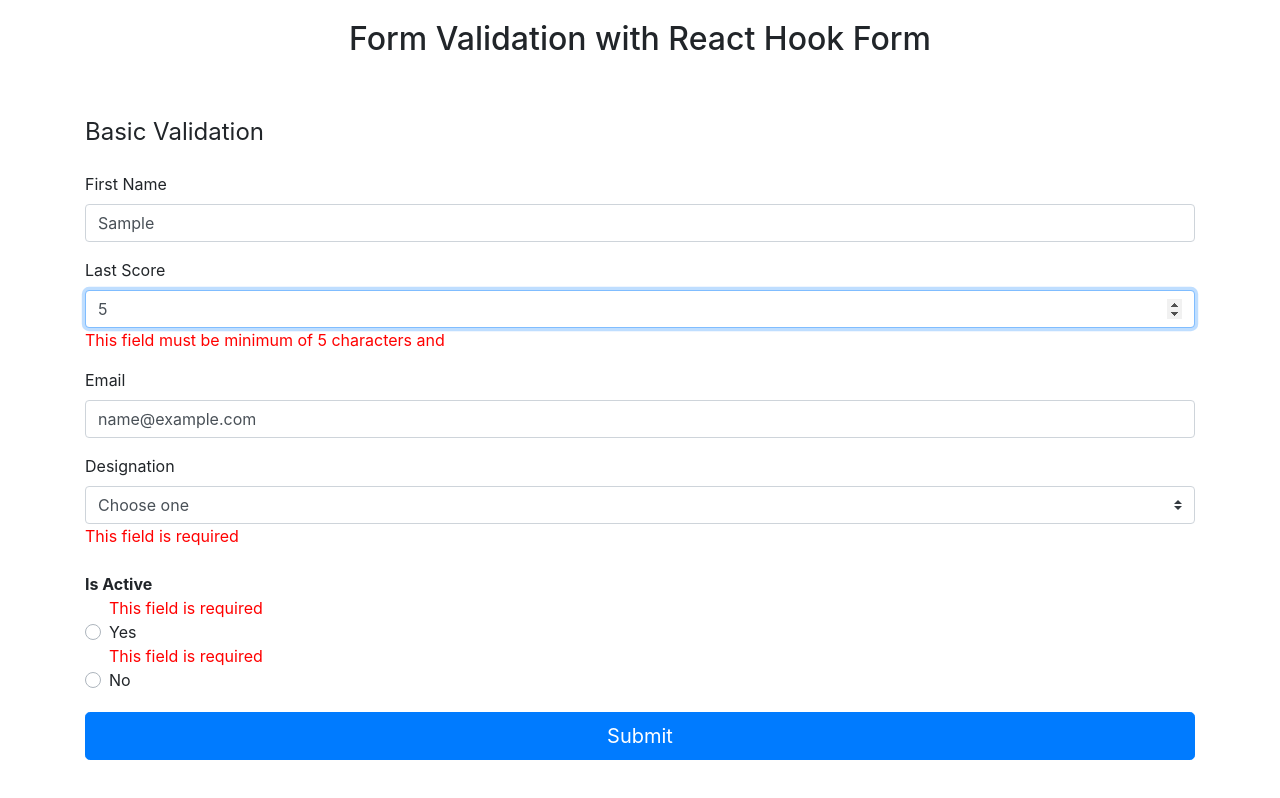
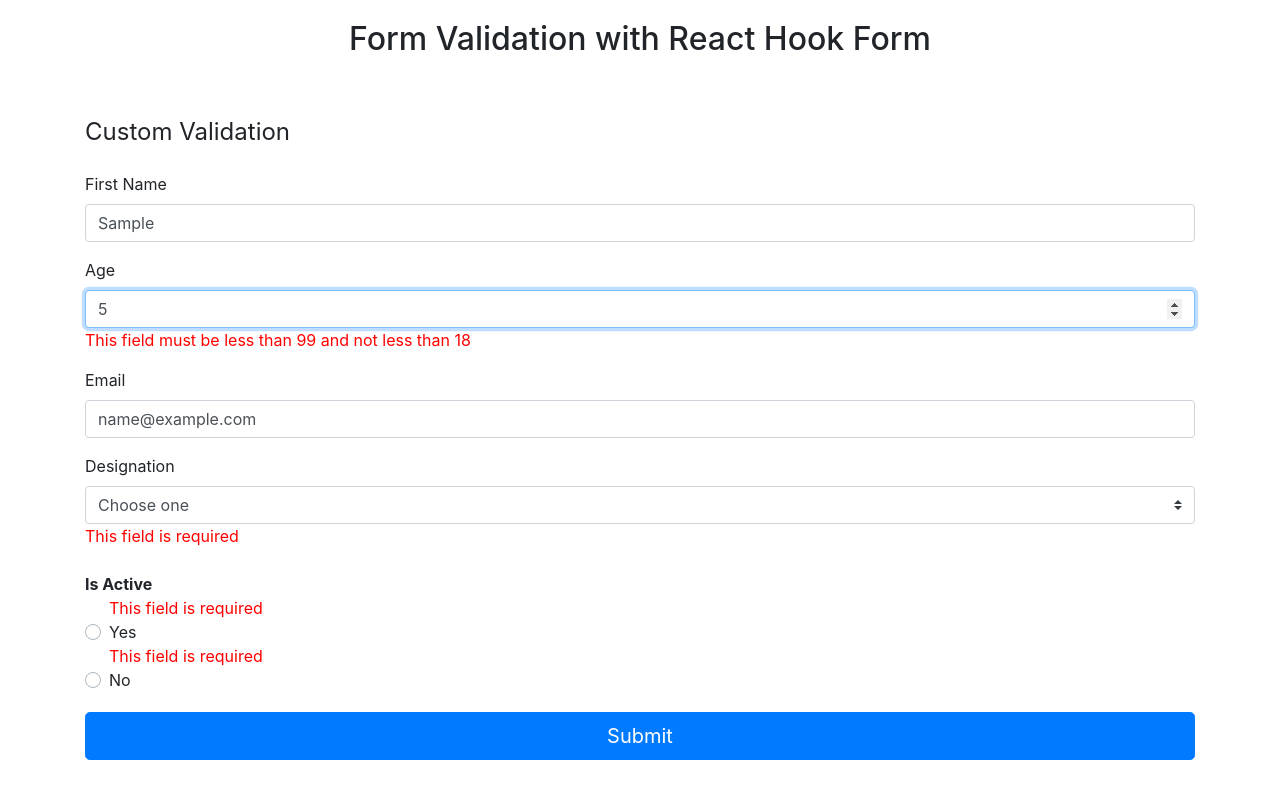
Before and after one commit to isNan909/Hookform, a React (Create React App) app: page / in a window 1280 px wide. Both pictures are taken after typing "Sample", "5", "name@example.com" into the empty fields and a click on the button "Submit". Built offline with nearby package versions, Linux system fonts and the light colour scheme.

Commit message:
some custom validation added

```diff
--- a/src/components/Basicvalidation.js
+++ b/src/components/Basicvalidation.js
@@ -10,7 +10,7 @@ export const Basicvalidation = () => {
     return (
         <Fragment>
             <div className="basicValidation">
-                <h4 className="font-weight-normal">Basic Validation</h4>
+                <h4 className="font-weight-normal">Custom Validation</h4>
                 <form onSubmit={handleSubmit(onSubmit)}>
                     <div className="form-group">
                         <label htmlFor="exampleInputEmail1">First Name</label>
@@ -18,15 +18,15 @@ export const Basicvalidation = () => {
                         {errors.firstname && <span className="error">This field is required with six max</span>}
                     </div>
                     <div className="form-group">
-                        <label htmlFor="exampleInputEmail1">Last Score</label>
-                        <input type="number" className="form-control" id="exampleInputEmail1" name="age" ref={register({ min: 18, max: 99 })} placeholder="Last score" />
-                        {errors.age && <span className="error">This field must be minimum of 5 characters and</span>}
+                        <label htmlFor="exampleInputEmail1">Age</label>
+                        <input type="number" className="form-control" id="exampleInputEmail1" name="age" ref={register({ required: true, min: 18, max: 99 })} placeholder="Last score" />
+                        {errors.age && <span className="error">This field must be less than 99 and not less than 18</span>}
                     </div>
                     <div className="form-group">
                         <label htmlFor="exampleInputEmail1">Email</label>
                         <input type="text" className="form-control" id="exampleInputEmail1" name="email"
-                            ref={register({ required: true })} placeholder="Your email" />
-                        {errors.email && <span className="error">This field is required</span>}
+                            ref={register({ require: true, pattern: /\S+@\S+\.\S+/ })} placeholder="Your email" />
+                        {errors.email && <span className="error">This field must filled with email address</span>}
                     </div>
                     <div>
                         <label htmlFor="validationTooltip04">Designation</label>
```
